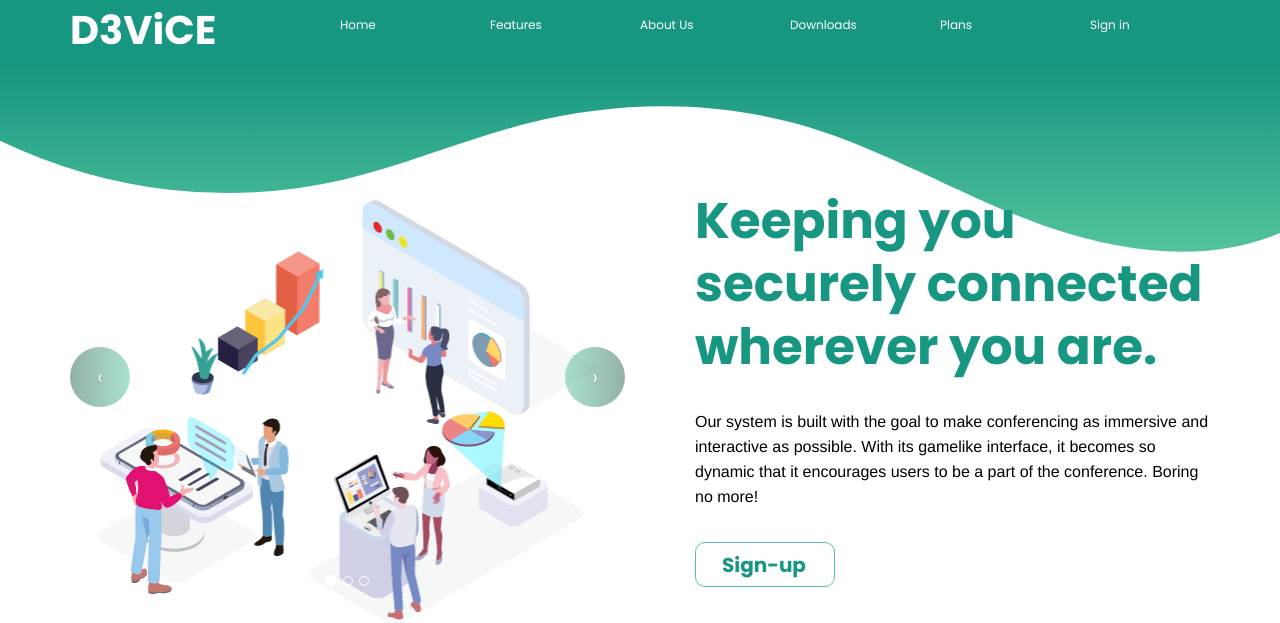
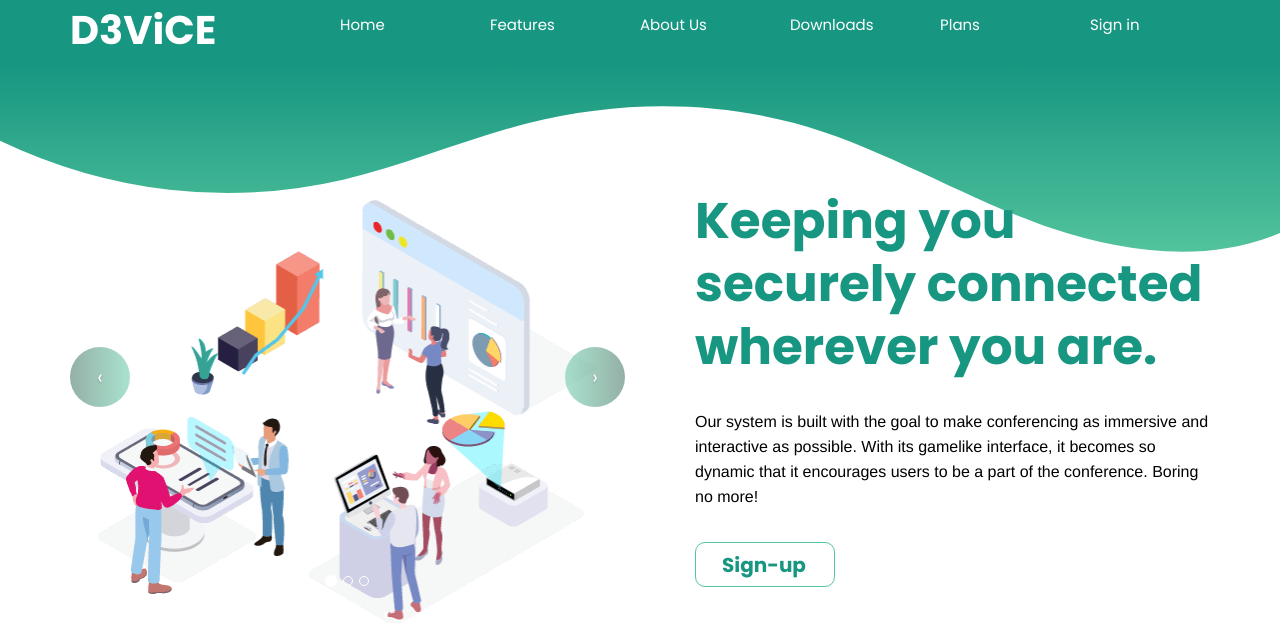
Before and after one commit to Purangki/D3ViCE-Project, a Django app: page /D3ViCE_Home/home in a window 1280 px wide. Shown: the top 623 px of the page. Run offline with Django 3.2, Linux system fonts and the light colour scheme; parts of the project's set-up code (start-up, migrations or seed data) failed here and were passed over; some libraries are stand-ins or nearby versions.

Commit message:
Update style.css

```diff
--- a/static/css/home/style.css
+++ b/static/css/home/style.css
@@ -58,8 +58,8 @@
 	font-family: Poppins;
 	font-style: normal;
 	font-weight: normal;
-	/* font-size: 15px; */
-	font-size: 12px;
+	font-size: 15px;
+	/* font-size: 12px; */
 	line-height: 60px;
 
 	color: #FFFFFF;
```
